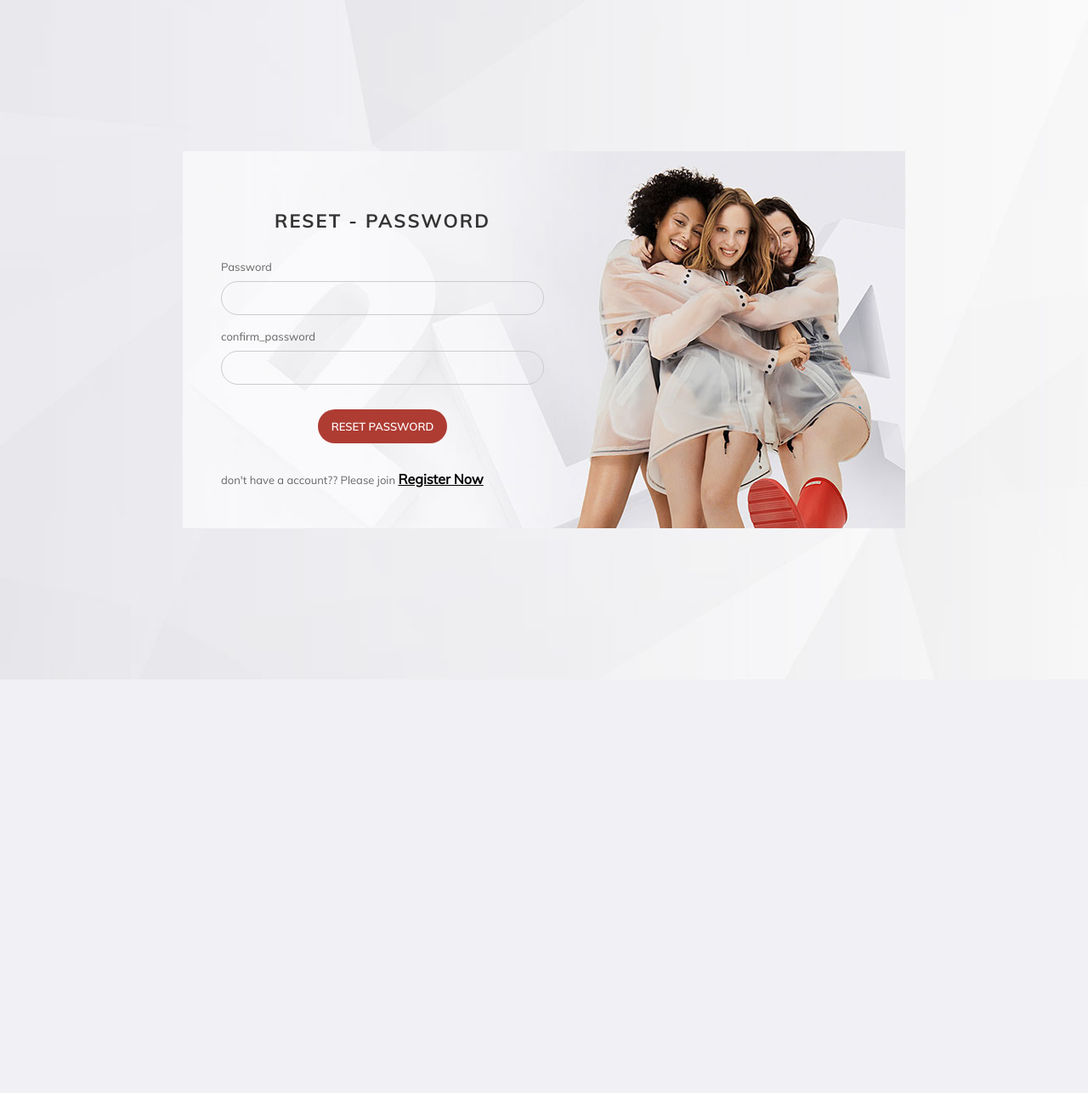
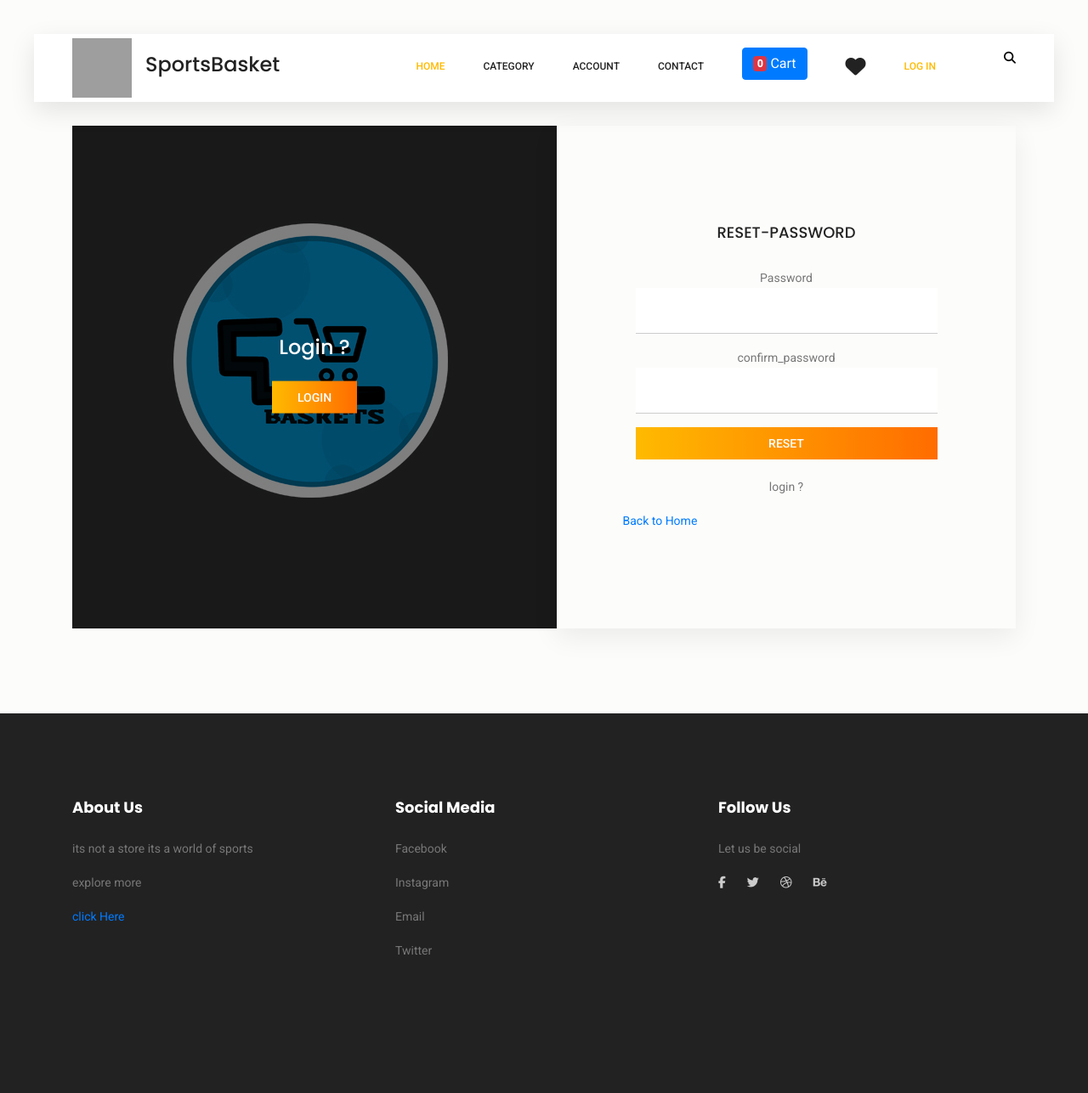
Before and after one commit to vishnuedappatt/sportsbaskets, a Django app: page /user/resetPassword/ in a window 1280 px wide. Shown: the whole page at 85% size. Before the commit the page ends 622 px from the top, so only its background shows below. Run offline with Django 4.2, Linux system fonts and the light colour scheme; data that the repository does not hold is empty; some libraries are stand-ins or nearby versions; grey boxes are pictures that could not be loaded.

Commit message:
iconplaced

```diff
--- a/products/templates/products/categorylist.html
+++ b/products/templates/products/categorylist.html
@@ -24,7 +24,7 @@
       <div class="head">Browse Categories</div>
       <ul class="main-categories">
         <li class="main-nav-list"><a data-toggle="collapse" href="#fruitsVegetable" aria-expanded="false" aria-controls="fruitsVegetable"><span
-            class="lnr lnr-arrow-right"></span><strong>{{categor}} </strong><span class="number"></span></a>
+            class="lnr lnr-arrow-right"></span><strong>{{categor}}&nbsp;&nbsp;&nbsp;&nbsp;&nbsp;&nbsp;&nbsp;&nbsp;<i class="fa fa-angle-double-down" aria-hidden="true"></i> </strong><span class="number"></span></a>
           <ul class="collapse" id="fruitsVegetable" data-toggle="collapse" aria-expanded="false" aria-controls="fruitsVegetable">
             {% for  subcat in sublinks %} {% if subcat.category == categor %}
             <li class="main-nav-list child"><a href="{{ subcat.get_url }}">{{subcat.name}} <span class="number"></span></a></li>
--- a/products/templates/products/check.html
+++ b/products/templates/products/check.html
@@ -80,7 +80,7 @@
                         </div>
                         <div class="col-md-12 form-group p_star">
                             <label style="color: black;"  for="">District</label>
-                            <select name="district" class="country_select">
+                            <select name="district" class="country_select" required>
                                 <option value="1">District</option>
                                 <option value="Kasargod">Kasargod</option>
                                 <option value="kannur">kannur</option>
@@ -100,13 +100,13 @@
                         </div>
                         <div class="col-md-12 form-group p_star">
                             <label style="color: black;" for="">state</label>
-                            <select name="state" class="country_select">
+                            <select name="state" class="country_select" required>
                                 <option value="">Select</option>
                                 <option value="kerala">kerala</option>
                                 <option value="karnadaka">karnadaka</option>
                             </select>
                         </div>
-                        <div class="col-md-12 form-group p_star">
+                        <div class="col-md-12 form-group p_star" required>
                             <label  style="color: black;" for="">country</label>
                             <select name="country" class="country_select">
                                 <option value="">Select</option>
--- a/products/views.py
+++ b/products/views.py
@@ -440,7 +440,7 @@ def checkout(request, total=0, quantity=0, cart_items=None):
             return redirect ('checkout')
         else:
             if not 'coupon' in request.POST :
-                messages.error(request,'Please enter correct data')
+                messages.error(request,'Please enter correct data /or please avoid auto added data(suggessions) please type manuely')
 
     try:
         tax=0
--- a/user/templates/user/resetPassword.html
+++ b/user/templates/user/resetPassword.html
@@ -1,66 +1,113 @@
+
+{% extends  'products/base.html' %}
+{% block content %}
 
 {% load static %}
 
 
 
-<!DOCTYPE html>
-<html>
-	<head>
-		<meta charset="utf-8">
-		{% comment %} <title>RegistrationForm_v2 by Colorlib</title> {% endcomment %}
-		<meta name="viewport" content="width=device-width, initial-scale=1.0">
+<section class="login_box_area section_gap mt-5">
+	<div class="container">
+		<div class="row">
+			<div class="col-lg-6">
+				<div class="login_box_img">
+					<img class="img-fluid" src="{% static 'home/images/bg/lgg.JPG'  %}" alt="">
+					<div class="hover">
+						<h4>Login ?</h4>
+						<p></p>
+						<a class="primary-btn" href="{% url 'login' %}">Login</a>
+					</div>
+				</div>
+			</div>
+			<div class="col-lg-6">
+				<div class="login_form_inner">
+					<h3>RESET-PASSWORD</h3>
+					<form class="row login_form" action="" method="POST" id="contactForm" novalidate="novalidate">
+						{% csrf_token %}
 
-		<!-- MATERIAL DESIGN ICONIC FONT -->
-		<link rel="stylesheet" href="fonts/material-design-iconic-font/css/material-design-iconic-font.min.css">
-
-		<!-- STYLE CSS -->
-		<!-- <link href="https://cdn.jsdelivr.net/npm/bootstrap@5.0.2/dist/css/bootstrap.min.css" rel="stylesheet" integrity="sha384-EVSTQN3/azprG1Anm3QDgpJLIm9Nao0Yz1ztcQTwFspd3yD65VohhpuuCOmLASjC" crossorigin="anonymous"> -->
-		<link rel="stylesheet" href="{% static 'login/css/style.css' %}">
-	</head>
-
-	<body>
-
-		<div class="wrapper" style="background-image: url('/static/login/images/bg-registration-form-2.jpg');">
-			<div class="inner">
+						<div class="col-md-12 form-group">
 							{% if messages %}
 							<ul class="messages">
 								{% for message in messages %}
-					<div class="alert alert-warning alert-dismissible fade show" role="alert">
-							{{message}}
-						<button type="button" class="close" data-dismiss="alert" aria-label="Close">
-						  <span aria-hidden="true">&times;</span>
-						</button>
+
+									<div class="alert alert-success alert-dismissiblen ">
+										<button type="button" class="close" data-dismiss="alert">&times;</button>
+										<strong>{{message}}</strong>
 									</div>
 								{% endfor %}
 							</ul>
 							{% endif %}
-				<form action="" method="POST">
-					{% csrf_token %}
-					<h3>RESET - PASSWORD</h3>
-
-
-					<div class="form-wrapper">
 							<label for="">Password</label>
 							<input type="password" id="password" name="password" class="form-control">
 						</div>
-
-					<div class="form-wrapper">
+						<div class="col-md-12 form-group">
 							<label for="">confirm_password</label>
 							<input type="password" id="confirm_password" name="confirm_password" class="form-control">
 						</div>
 
-
-				<button class="btn bg-danger" type="submit">Reset Password</button>
-
-				<br><br>
-				don't have a account?? Please join
-				<strong><a  style="color: black; font-size: 16px;" href="{% url 'register' %}">Register Now</a></strong>
+						<div class="col-md-12 form-group">
+							<button type="submit" value="submit" class="primary-btn">Reset</button>
+							<a href="{% url 'login' %}">login ?</a>
+						</div>
+						<a href="{% url 'home' %}">Back to Home</a>
 					</form>
 				</div>
 			</div>
+		</div>
+	</div>
+</section>
 
-	</body><!-- This templates was made by Colorlib (https://colorlib.com) -->
-	<script src="https://cdn.jsdelivr.net/npm/bootstrap@5.0.2/dist/js/bootstrap.bundle.min.js" integrity="sha384-MrcW6ZMFYlzcLA8Nl+NtUVF0sA7MsXsP1UyJoMp4YLEuNSfAP+JcXn/tWtIaxVXM" crossorigin="anonymous"></script>
-	<script src="https://cdn.jsdelivr.net/npm/@popperjs/core@2.9.2/dist/umd/popper.min.js" integrity="sha384-IQsoLXl5PILFhosVNubq5LC7Qb9DXgDA9i+tQ8Zj3iwWAwPtgFTxbJ8NT4GN1R8p" crossorigin="anonymous"></script>
-<script src="https://cdn.jsdelivr.net/npm/bootstrap@5.0.2/dist/js/bootstrap.min.js" integrity="sha384-cVKIPhGWiC2Al4u+LWgxfKTRIcfu0JTxR+EQDz/bgldoEyl4H0zUF0QKbrJ0EcQF" crossorigin="anonymous"></script>
-</html>
+<footer class="footer-area section_gap">
+	<div class="container">
+		<div class="row">
+			<div class="col-lg-4  col-md-6 col-sm-6">
+				<div class="single-footer-widget">
+
+					<a href="{%  url 'contact' %}"><h6>About Us</h6></a>
+					<p>
+						its not a store its a world of sports
+
+					</p>
+					<p>explore more</p>
+
+					<a href="{% url 'home' %}">click Here</a>
+				</div>
+			</div>
+			<div class="col-lg-4  col-md-6 col-sm-6">
+				<div class="single-footer-widget">
+					<h6>Social Media</h6>
+					<p>Facebook</p>
+					<p>Instagram</p>
+					<p>Email</p>
+					<p>Twitter</p>
+
+					<div class="" id="mc_embed_signup">
+
+						<form target="_blank" novalidate="true" action="https://spondonit.us12.list-manage.com/subscribe/post?u=1462626880ade1ac87bd9c93a&amp;id=92a4423d01"
+						 method="get" class="form-inline">
+
+							<div class="info"></div>
+						</form>
+					</div>
+				</div>
+			</div>
+
+			<div class="col-lg-4 col-md-6 col-sm-6">
+				<div class="single-footer-widget">
+					<h6>Follow Us</h6>
+					<p>Let us be social</p>
+					<div class="footer-social d-flex align-items-center">
+						<a href="#"><i class="fa fa-facebook"></i></a>
+						<a href="#"><i class="fa fa-twitter"></i></a>
+						<a href="#"><i class="fa fa-dribbble"></i></a>
+						<a href="#"><i class="fa fa-behance"></i></a>
+					</div>
+				</div>
+			</div>
+		</div>
+
+</p>
+		</div>
+	</div>
+</footer>
+{% endblock %}
```
Also changed, not shown: products/templates/products/product_detailes.html (+13 -4 lines), user/templates/user/verify.html (+18 -42 lines). Lines whose indentation alone changed are shown as unchanged.
